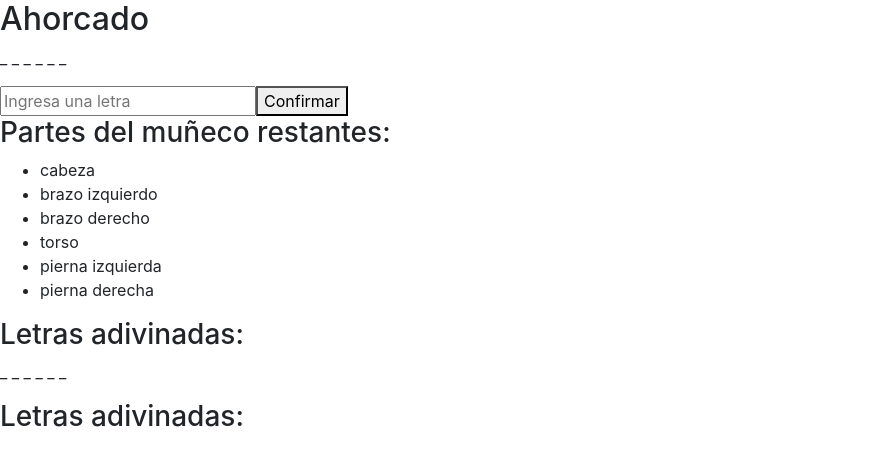
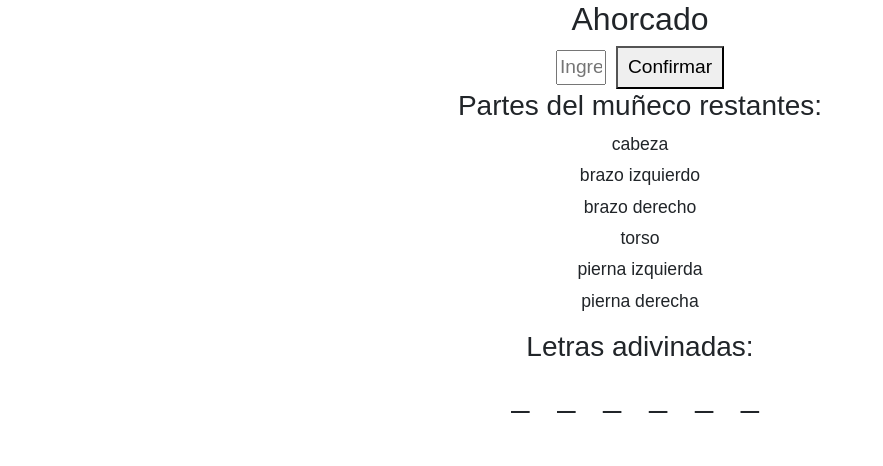
Before and after one commit to nachomonllor/sala-de-juegos-2025, an Angular app: page / in a window 1280 px wide. Shown: the top 466 px of the page, without its empty margins (0-883 px from the left). Built offline with nearby package versions, Linux system fonts and the light colour scheme.

Commit message:
queda eliminar variables no utilizadas

```diff
--- a/src/app/ahorcado/ahorcado.component.css
+++ b/src/app/ahorcado/ahorcado.component.css
@@ -0,0 +1,42 @@
+/* Estilo general del contenedor */
+div {
+    text-align: center;
+    font-family: Arial, sans-serif;
+  }
+
+  /* Estilo para la palabra oculta */
+  p {
+    font-size: 2em;
+    letter-spacing: 0.3em;
+    margin-bottom: 20px;
+  }
+
+  /* Estilo para el input y botón */
+  input[type="text"] {
+    font-size: 1.2em;
+    width: 50px;
+    text-align: center;
+    margin-right: 10px;
+  }
+
+  button {
+    font-size: 1.2em;
+    padding: 5px 10px;
+  }
+
+  /* Estilo para el mensaje de victoria */
+  h1 {
+    font-size: 3em;
+    color: green;
+  }
+
+  /* Lista de partes del muñeco */
+  ul {
+    list-style-type: none;
+    padding: 0;
+  }
+
+  li {
+    font-size: 1.1em;
+    margin: 5px 0;
+  }
--- a/src/app/ahorcado/ahorcado.component.html
+++ b/src/app/ahorcado/ahorcado.component.html
@@ -2,7 +2,7 @@
   <h2>Ahorcado</h2>
 
   <!-- Muestra la palabra oculta con letras adivinadas o guiones bajos -->
-  <p>{{ selectedWord | displayWord: guessedLetters }}</p>
+  <!-- p>{{ selectedWord | displayWord: guessedLetters }}</p -->
 
   <!-- Si el juego no terminó, muestra el input y el botón de confirmar -->
   <div *ngIf="!gameOver">
@@ -31,8 +31,8 @@
   <p> {{  getDisplayWord( ) }} </p>
 
   <!-- Letras adivinadas -->
-  <h3>Letras adivinadas:</h3>
-  <p>{{ guessedLetters.join(', ') }}</p>
+  <!-- <h3>Letras adivinadas:</h3>
+  <p>{{ guessedLetters.join(', ') }}</p> -->
 </div>
 
 
--- a/src/app/ahorcado/ahorcado.component.ts
+++ b/src/app/ahorcado/ahorcado.component.ts
@@ -8,7 +8,9 @@ import { DisplayWordPipe } from "../display-word.pipe";
   selector: 'app-ahorcado',
   imports: [CommonModule, FormsModule, ReactiveFormsModule, DisplayWordPipe],
   templateUrl: './ahorcado.component.html',
-  styleUrl: './ahorcado.component.css'
+  //styleUrl: './ahorcado.component.css'
+  styleUrls: ['./ahorcado.component.css']
+
 })
 
 export class HangmanComponent implements OnInit {
```
Lines whose indentation alone changed are shown as unchanged.
